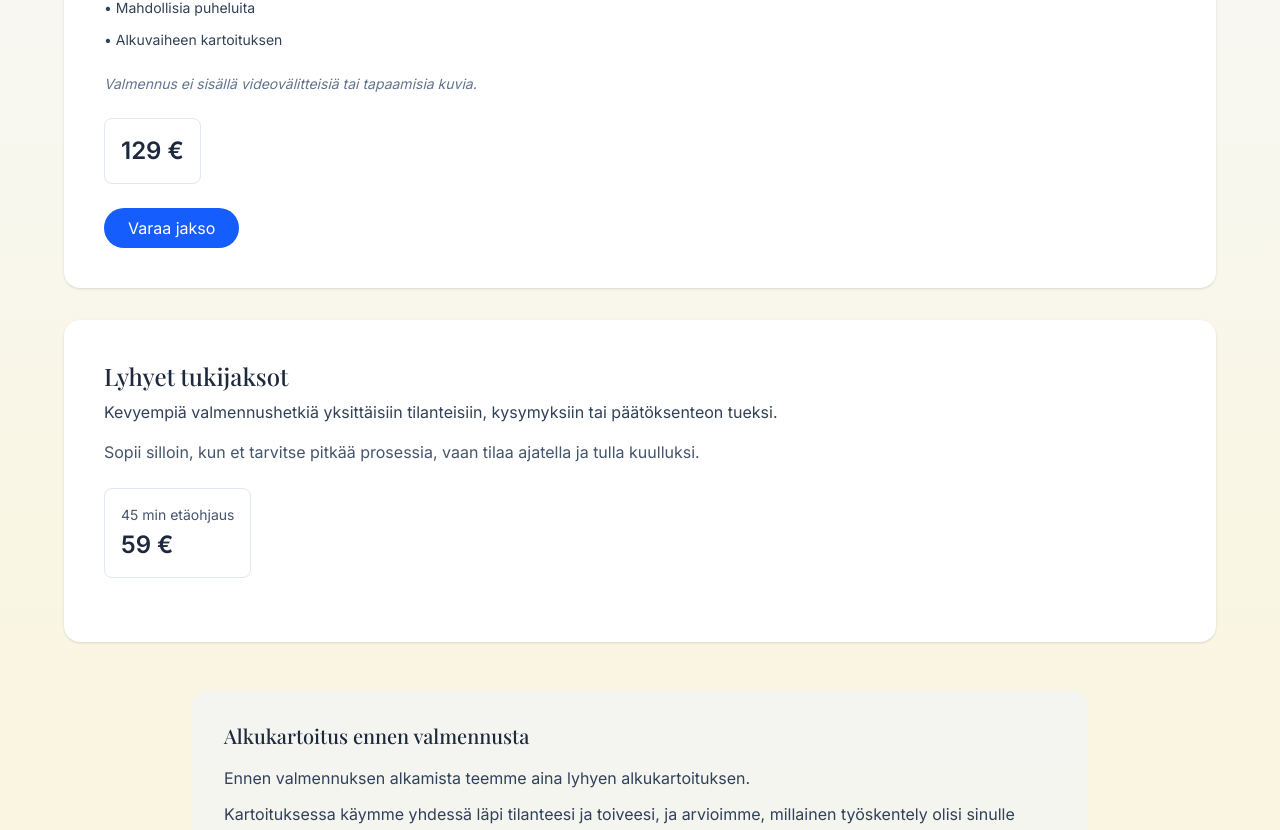
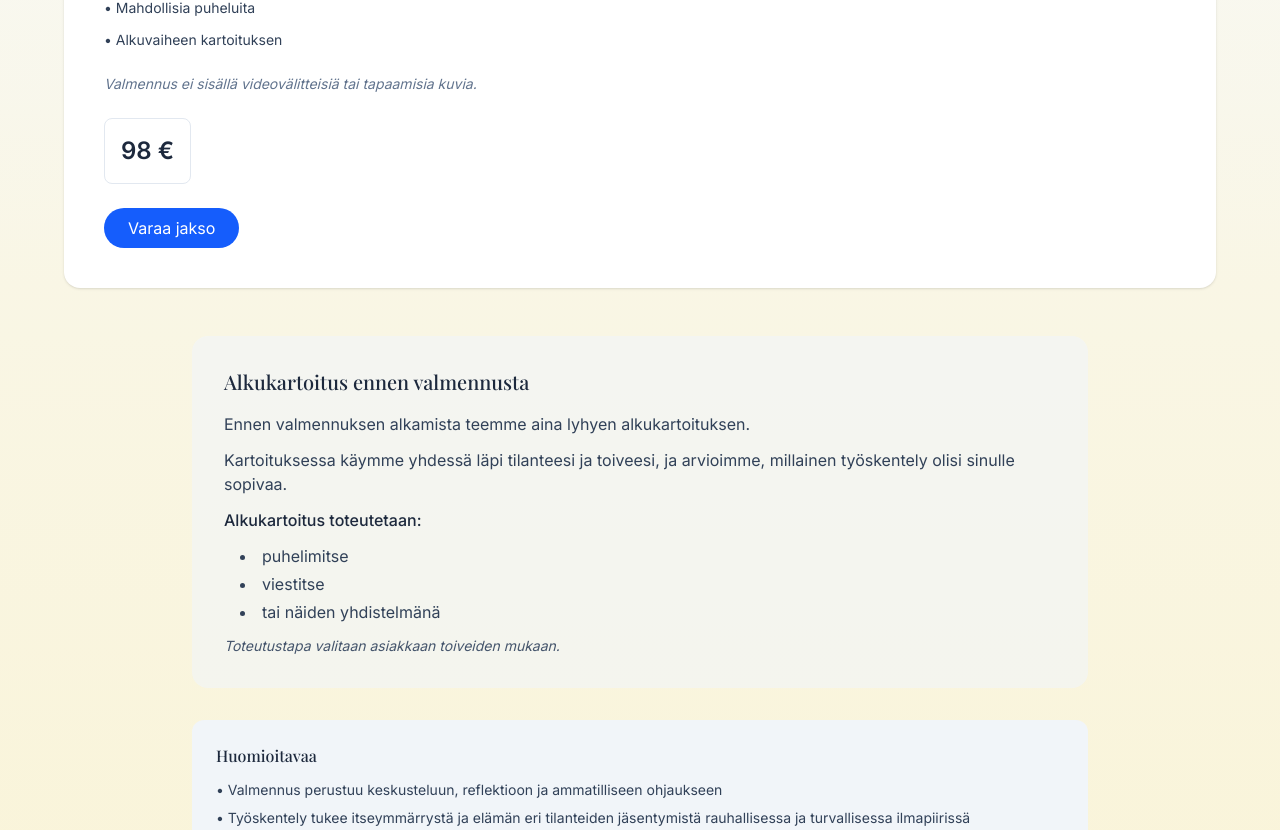
Before and after one commit to waelosamahelmi/saroistavaloon, a Next.js app: page /palvelut in a window 1280 px wide. Shown: the part 892-1722 px from the top of the page. Built offline with nearby package versions, Linux system fonts and the light colour scheme; a web font is replaced by a local one.

Commit message:
Update palvelut pricing: remove 59€, change 129€ to 98€
- Removed 'Lyhyet tukijaksot' 59€ section
- Updated '14 päivän etä valmennusjakso' from 129€ to 98€

```diff
--- a/app/palvelut/page.tsx
+++ b/app/palvelut/page.tsx
@@ -81,31 +81,13 @@
             </p>
 
             <div className="inline-block border border-slate-200 rounded-lg p-4 mb-6">
-              <p className="text-2xl font-semibold text-slate-800">129 €</p>
+              <p className="text-2xl font-semibold text-slate-800">98 €</p>
             </div>
 
             <div className="block">
               <a href="/varaa-aika?service=14paivaa" className="inline-block bg-blue-600 hover:bg-blue-700 text-white px-6 py-2 rounded-full transition-colors">
                 Varaa jakso
               </a>
-            </div>
-          </div>
-
-          {/* Short Support Sessions */}
-          <div className="bg-white rounded-2xl shadow-sm p-8 md:p-10 hover:shadow-md transition-shadow">
-            <h2 className="text-2xl font-medium text-slate-800 mb-2">
-              Lyhyet tukijaksot
-            </h2>
-            <p className="text-slate-700 mb-4">
-              Kevyempiä valmennushetkiä yksittäisiin tilanteisiin, kysymyksiin tai päätöksenteon tueksi.
-            </p>
-            <p className="text-slate-600 mb-6">
-              Sopii silloin, kun et tarvitse pitkää prosessia, vaan tilaa ajatella ja tulla kuulluksi.
-            </p>
-
-            <div className="inline-block border border-slate-200 rounded-lg p-4 mb-6">
-              <p className="text-sm text-slate-600 mb-1">45 min etäohjaus</p>
-              <p className="text-2xl font-semibold text-slate-800">59 €</p>
             </div>
           </div>
 
```
